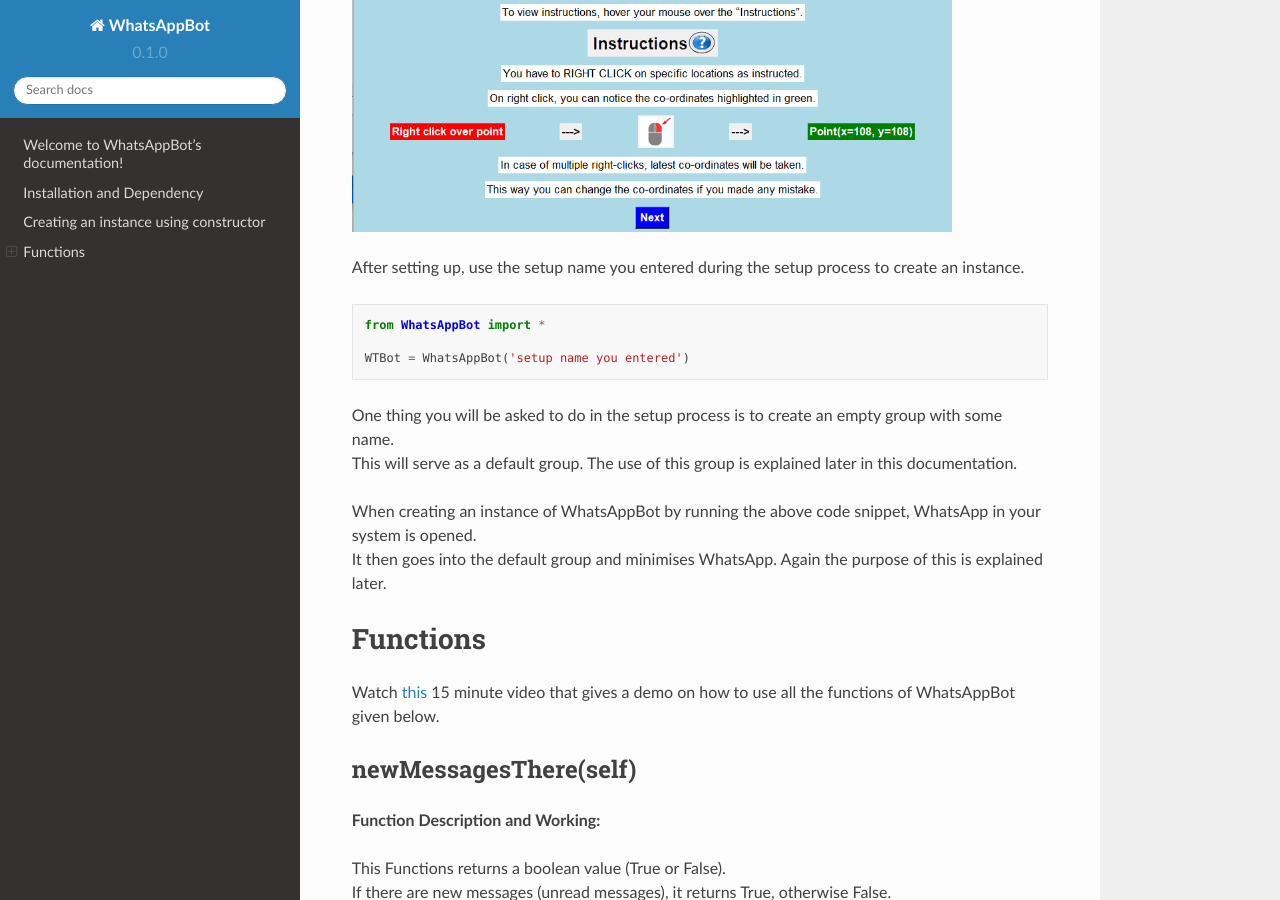
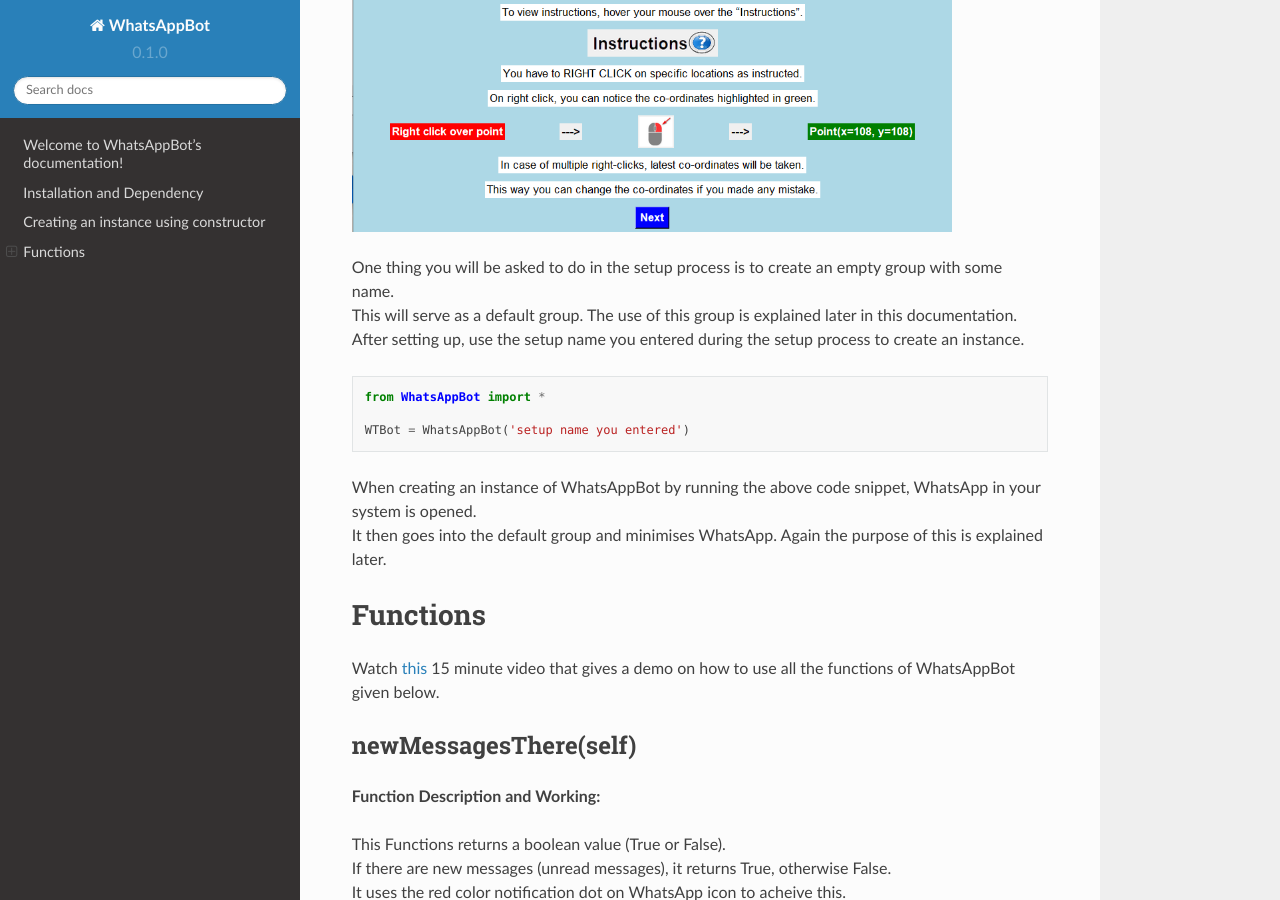
Before and after one commit to ArvindR07/WhatsAppBotDocs, a Sphinx documentation site: the page built from docs/source/index.rst, in a window 1280 px wide and 900 px high, scrolled down 1727 px. Built offline with Sphinx 7.4.7 and the Read the Docs theme 2.0.0, drawn with Linux system fonts in a browser that asks for light colours.

```diff
--- a/docs/source/index.rst
+++ b/docs/source/index.rst
@@ -74,16 +74,15 @@ You just have to setup once and the entire setup process takes only about 5 to 1
 .. image:: setup.png
    :width: 600
 
-After setting up, use the setup name you entered during the setup process to create an instance.
+| One thing you will be asked to do in the setup process is to create an empty group with some name.
+| This will serve as a default group. The use of this group is explained later in this documentation.
+| After setting up, use the setup name you entered during the setup process to create an instance.
 
 .. code:: python
 
    from WhatsAppBot import *
 
    WTBot = WhatsAppBot('setup name you entered')
-
-| One thing you will be asked to do in the setup process is to create an empty group with some name.
-| This will serve as a default group. The use of this group is explained later in this documentation.
 
 | When creating an instance of WhatsAppBot by running the above code snippet, WhatsApp in your system is opened.
 | It then goes into the default group and minimises WhatsApp. Again the purpose of this is explained later.
```
